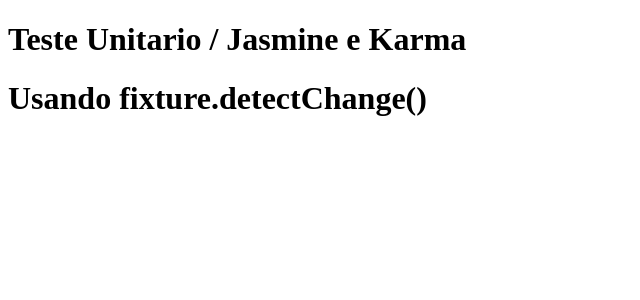
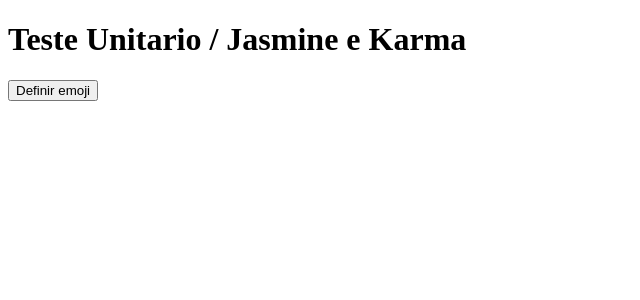
Before and after one commit to fc0n/teste-unitario-2.0, an Angular app: page / in a window 1280 px wide. Shown: the top 300 px of the page, without its empty margins (0-640 px from the left). Built offline with nearby package versions, Linux system fonts and the light colour scheme.

Commit message:
detecção automática de alterações

```diff
--- a/src/app/app.component.html
+++ b/src/app/app.component.html
@@ -16,7 +16,9 @@
 
 <!-- <app-testing></app-testing> -->
 
+<!-- <app-fixture-detect-change></app-fixture-detect-change> -->
+
 <h1>Teste Unitario / Jasmine e Karma</h1>
 
-<app-fixture-detect-change></app-fixture-detect-change>
+<app-auto-detect-change></app-auto-detect-change>
 <router-outlet></router-outlet>
--- a/src/app/app.module.ts
+++ b/src/app/app.module.ts
@@ -16,6 +16,7 @@
 import { AsynchronousComponent } from './asynchronous/asynchronous.component';
 import { TestingComponent } from './testing/testing.component';
 import { FixtureDetectChangeComponent } from './fixture-detect-change/fixture-detect-change.component';
+import { AutoDetectChangeComponent } from './auto-detect-change/auto-detect-change.component';
 
 @NgModule({
   declarations: [
@@ -31,6 +32,7 @@
     AsynchronousComponent,
     TestingComponent,
     FixtureDetectChangeComponent,
+    AutoDetectChangeComponent,
   ],
   imports: [
     BrowserModule,
--- /dev/null
+++ b/src/app/auto-detect-change/auto-detect-change.component.html
@@ -0,0 +1,4 @@
+
+<h1>{{emoji}}</h1>
+
+<button (click)="defineEmoji()">Definir emoji</button>
--- /dev/null
+++ b/src/app/auto-detect-change/auto-detect-change.component.ts
@@ -0,0 +1,20 @@
+import { Component, OnInit } from '@angular/core';
+
+@Component({
+  selector: 'app-auto-detect-change',
+  templateUrl: './auto-detect-change.component.html',
+  styleUrls: ['./auto-detect-change.component.scss']
+})
+export class AutoDetectChangeComponent implements OnInit {
+  emoji: any;
+
+  constructor() { }
+
+  ngOnInit(): void {
+  }
+
+  defineEmoji() {
+    this.emoji = '👨‍🎓'
+  }
+
+}
```
Also changed, not shown: src/app/auto-detect-change/auto-detect-change.component.scss (added), 1 other file (tests, documents, lock files or other folders).
